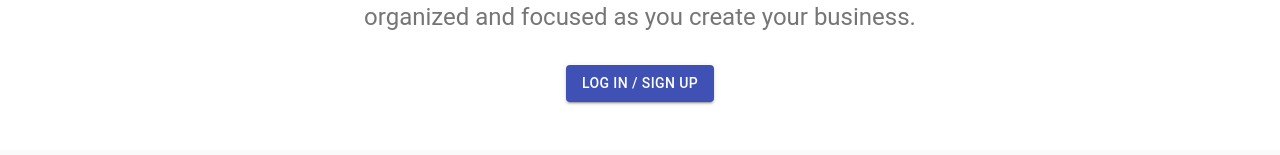
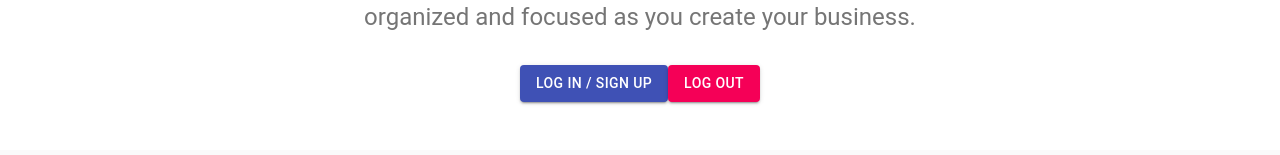
Before and after one commit to mclant/idea-tracker, a React (Create React App) app: page / in a window 1280 px wide. Shown: the part 284-439 px from the top of the page. Built offline with nearby package versions, Linux system fonts and the light colour scheme.

Commit message:
add logout btn

```diff
--- a/src/components/LandingPage.js
+++ b/src/components/LandingPage.js
@@ -1,5 +1,6 @@
 import React from 'react';
 import LoginButton from './LoginButton';
+import LogoutButton from './LogoutButton';
 import AppBar from '@material-ui/core/AppBar';
 import Button from '@material-ui/core/Button';
 // import CameraIcon from '@material-ui/icons/PhotoCamera';
@@ -91,6 +92,7 @@ export default function LandingPage() {
               <Grid container spacing={2} justify="center">
                 <Grid item>
                   <LoginButton />
+				  <LogoutButton />
                 </Grid>
                 {/* <Grid item>
                   <Button variant="outlined" color="primary">
```
